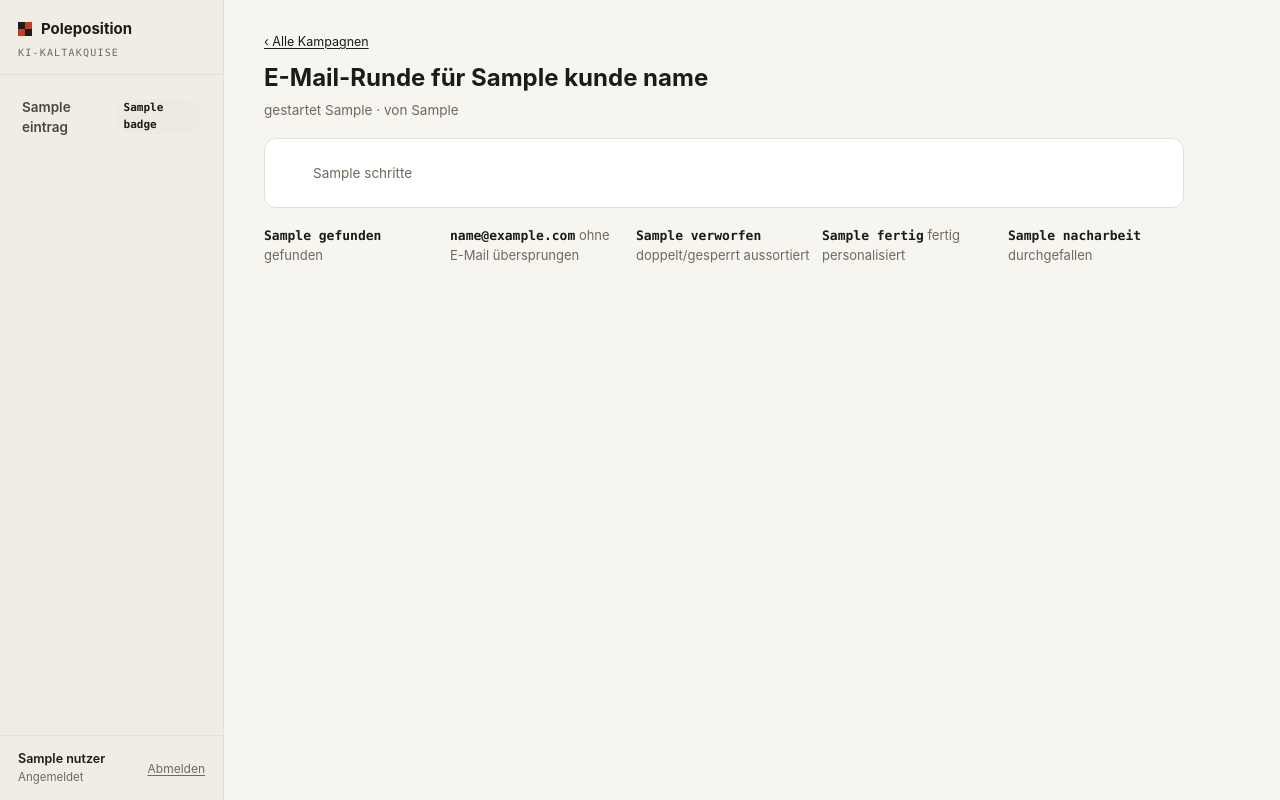
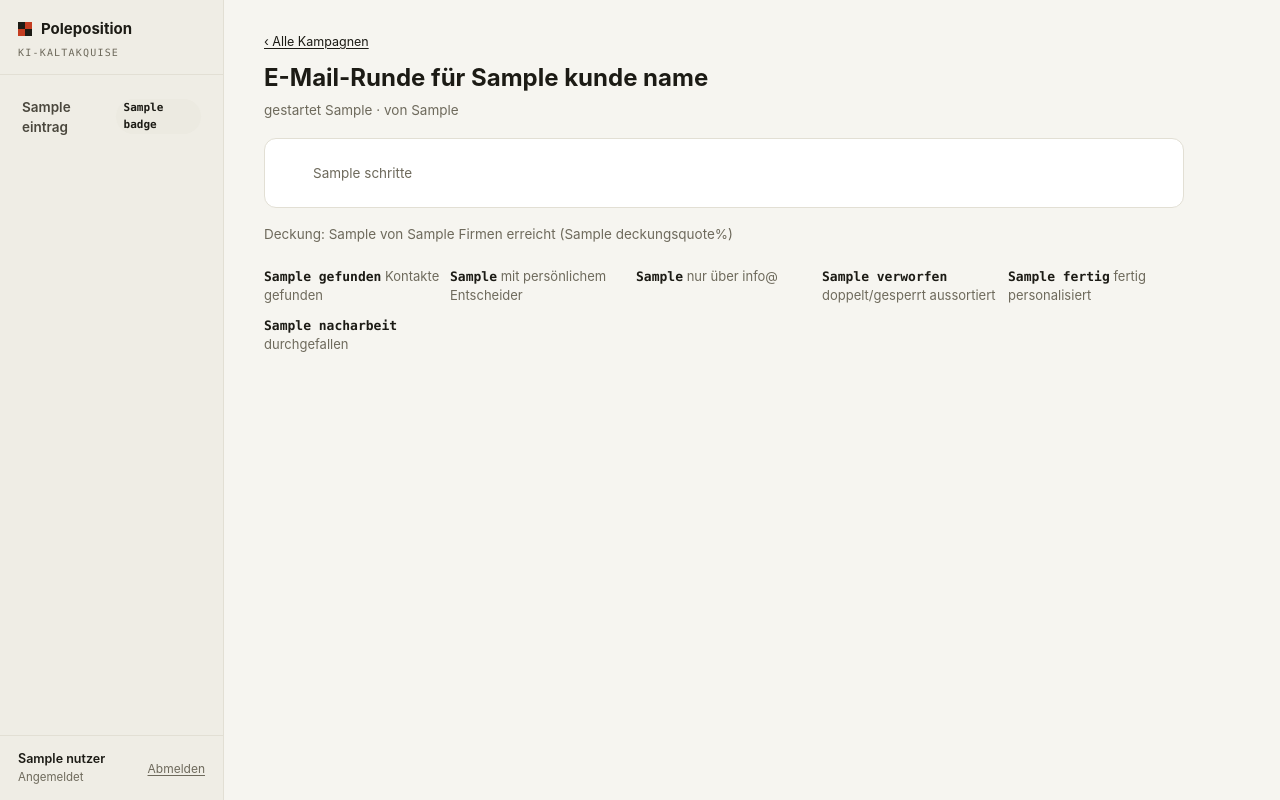
Before and after one commit to dafinaak/ai_coldmailing-system, a Python web app: template web/templates/auftrag_fortschritt.html in a window 1280 px wide. Run offline with Jinja, Linux system fonts and the light colour scheme; the template is opened without the code that fills it: most values are stand-ins (such as "Sample title", 1, 10 or a date in 2020).

Commit message:
Web: Deckung + persoenlich-vs-info@ in der Ergebnis-Anzeige sichtbar
status() liefert jetzt Deckungsquote (aus leads.json) und die Aufteilung
mit_entscheider vs info_fallback (aus firmen.json); die Fortschrittsseite
zeigt 'X von Y Firmen erreicht (Z%)' plus 'mit persoenlichem Entscheider'
und 'nur ueber info@'. Nebenbei latenten Fehler entschaerft: leads.json
neuer Laeufe hat kein 'ohne_email' mehr (nur leads+deckung) - status()
liest es jetzt defensiv per .get statt mit KeyError-Risiko.

Neue Tests (status-Felder, Seiten-Anzeige), Fixture um firmen.json
erweitert. Gesamte Suite 428 gruen.

```diff
--- a/web/templates/auftrag_fortschritt.html
+++ b/web/templates/auftrag_fortschritt.html
@@ -34,9 +34,18 @@
     {% endfor %}
   </div>
 
+  {% if firmen_gesamt %}
+  <p class="auftrag-hinweis-zeile" id="deckung-zeile">
+    Deckung: <span id="zahl-mit-kontakt">{{ firmen_mit_kontakt }}</span> von
+    <span id="zahl-firmen-gesamt">{{ firmen_gesamt }}</span> Firmen erreicht
+    (<span id="zahl-deckung">{{ deckungsquote }}</span>%)
+  </p>
+  {% endif %}
+
   <div class="auftrag-zahlen" id="auftrag-zahlen">
-    <div><span id="zahl-gefunden">{{ gefunden }}</span> gefunden</div>
-    <div><span id="zahl-ohne-email">{{ ohne_email }}</span> ohne E-Mail übersprungen</div>
+    <div><span id="zahl-gefunden">{{ gefunden }}</span> Kontakte gefunden</div>
+    <div><span id="zahl-mit-entscheider">{{ mit_entscheider }}</span> mit persönlichem Entscheider</div>
+    <div><span id="zahl-info-fallback">{{ info_fallback }}</span> nur über info@</div>
     <div><span id="zahl-verworfen">{{ verworfen }}</span> doppelt/gesperrt aussortiert</div>
     <div><span id="zahl-fertig">{{ fertig }}</span> fertig personalisiert</div>
     <div><span id="zahl-nacharbeit">{{ nacharbeit }}</span> durchgefallen</div>
@@ -57,7 +66,10 @@
         return;
       }
       var felder = {
-        "zahl-gefunden": stand.gefunden, "zahl-ohne-email": stand.ohne_email,
+        "zahl-gefunden": stand.gefunden,
+        "zahl-mit-entscheider": stand.mit_entscheider, "zahl-info-fallback": stand.info_fallback,
+        "zahl-mit-kontakt": stand.firmen_mit_kontakt, "zahl-firmen-gesamt": stand.firmen_gesamt,
+        "zahl-deckung": stand.deckungsquote,
         "zahl-verworfen": stand.verworfen, "zahl-fertig": stand.fertig,
         "zahl-nacharbeit": stand.nacharbeit
       };
```
Also changed, not shown: tests/web/test_laufmanager.py (+39 -1 lines), web/laufmanager.py (+18 -1 lines).
